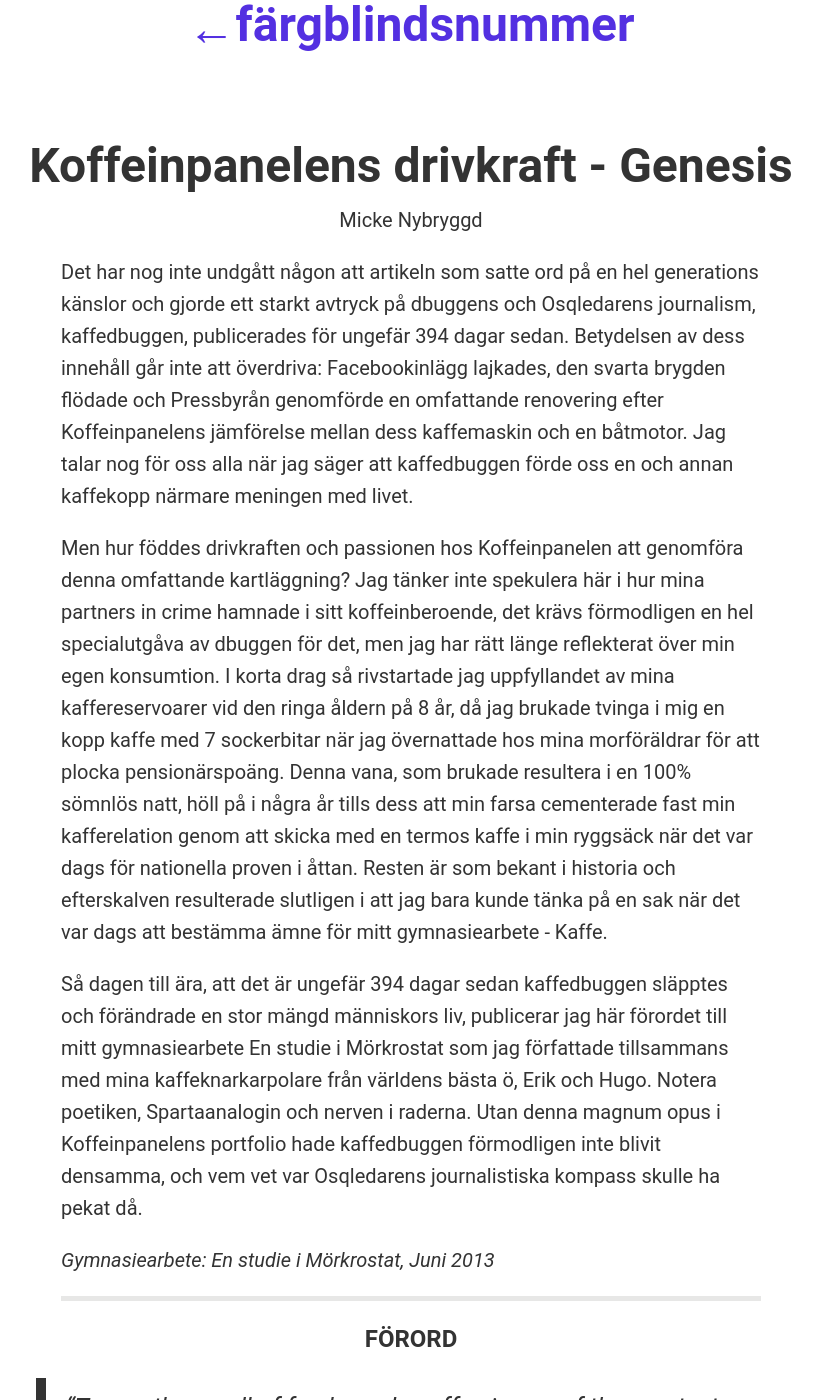
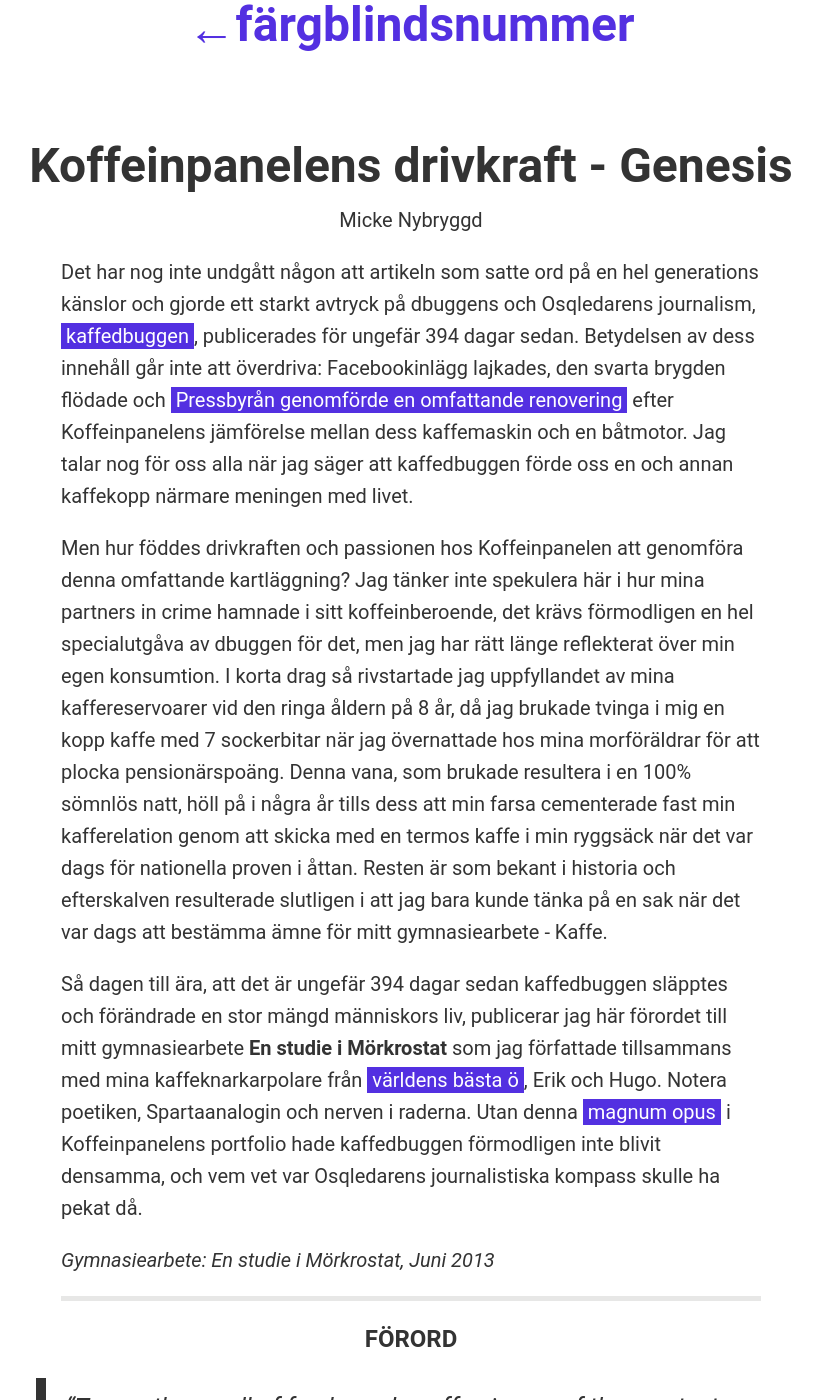
Before and after one commit to datasektionen/dbuggen, a Jekyll site: the page built from _posts/2018-04-18-koffeinpanelens-drivkraft.md, in a window 1280 px wide and 1400 px high, scrolled down 429 px. Shown: the whole window, without its empty margins (229-1051 px from the left). Built offline with Jekyll 4.4.1, drawn with Linux system fonts in a browser that asks for light colours; some of the changed lines change nothing that is shown; some of the changed text lies outside the part shown.

Commit message:
Fixade länkar o shit

```diff
--- a/_posts/2018-04-18-koffeinpanelens-drivkraft.md
+++ b/_posts/2018-04-18-koffeinpanelens-drivkraft.md
@@ -5,11 +5,11 @@ order: 3
 author: "Micke Nybryggd"
 ---
 
-Det har nog inte undgått någon att artikeln som satte ord på en hel generations känslor och gjorde ett starkt avtryck på dbuggens och Osqledarens journalism, kaffedbuggen, publicerades för ungefär 394 dagar sedan. Betydelsen av dess innehåll går inte att överdriva: Facebookinlägg lajkades, den svarta brygden flödade och Pressbyrån genomförde en omfattande renovering efter Koffeinpanelens jämförelse mellan dess kaffemaskin och en båtmotor. Jag talar nog för oss alla när jag säger att kaffedbuggen förde oss en och annan kaffekopp närmare meningen med livet.
+Det har nog inte undgått någon att artikeln som satte ord på en hel generations känslor och gjorde ett starkt avtryck på dbuggens och Osqledarens journalism, [kaffedbuggen](http://dbu.gg/issues/13), publicerades för ungefär 394 dagar sedan. Betydelsen av dess innehåll går inte att överdriva: Facebookinlägg lajkades, den svarta brygden flödade och [Pressbyrån genomförde en omfattande renovering](http://dbu.gg/issues/13) efter Koffeinpanelens jämförelse mellan dess kaffemaskin och en båtmotor. Jag talar nog för oss alla när jag säger att kaffedbuggen förde oss en och annan kaffekopp närmare meningen med livet.
 
 Men hur föddes drivkraften och passionen hos Koffeinpanelen att genomföra denna omfattande kartläggning? Jag tänker inte spekulera här i hur mina partners in crime hamnade i sitt koffeinberoende, det krävs förmodligen en hel specialutgåva av dbuggen för det, men jag har rätt länge reflekterat över min egen konsumtion. I korta drag så rivstartade jag uppfyllandet av mina kaffereservoarer vid den ringa åldern på 8 år, då jag brukade tvinga i mig en kopp kaffe med 7 sockerbitar när jag övernattade hos mina morföräldrar för att plocka pensionärspoäng. Denna vana, som brukade resultera i en 100% sömnlös natt, höll på i några år tills dess att min farsa cementerade fast min kafferelation genom att skicka med en termos kaffe i min ryggsäck när det var dags för nationella proven i åttan. Resten är som bekant i historia och efterskalven resulterade slutligen i att jag bara kunde tänka på en sak när det var dags att bestämma ämne för mitt gymnasiearbete - Kaffe.
 
-Så dagen till ära, att det är ungefär 394 dagar sedan kaffedbuggen släpptes och förändrade en stor mängd människors liv, publicerar jag här förordet till mitt gymnasiearbete En studie i Mörkrostat som jag författade tillsammans med mina kaffeknarkarpolare från världens bästa ö, Erik och Hugo. Notera poetiken, Spartaanalogin och nerven i raderna. Utan denna magnum opus i Koffeinpanelens portfolio hade kaffedbuggen förmodligen inte blivit densamma, och vem vet var Osqledarens journalistiska kompass skulle ha pekat då.
+Så dagen till ära, att det är ungefär 394 dagar sedan kaffedbuggen släpptes och förändrade en stor mängd människors liv, publicerar jag här förordet till mitt gymnasiearbete **En studie i Mörkrostat** som jag författade tillsammans med mina kaffeknarkarpolare från [världens bästa ö](https://www.youtube.com/watch?v=h0T5yN3kRDg), Erik och Hugo. Notera poetiken, Spartaanalogin och nerven i raderna. Utan denna [magnum opus](https://sv.wikipedia.org/wiki/Magnum_opus) i Koffeinpanelens portfolio hade kaffedbuggen förmodligen inte blivit densamma, och vem vet var Osqledarens journalistiska kompass skulle ha pekat då.
 
 *Gymnasiearbete: En studie i Mörkrostat,  Juni 2013*
 
@@ -26,6 +26,6 @@ Liksom männen i det antika Sparta föddes in i våldet, uppfostrades i våldet
 
 ---
 
-Så ta en kopp kaffe, läs kaffedbuggen en gång till och bejaka livet. Uppenbarligen kan ens största beroenden vara ens största framgångsfaktorer livet igenom.
+Så ta en kopp kaffe, läs [kaffedbuggen](http://dbu.gg/issues/13) en gång till och bejaka livet. Uppenbarligen kan ens största beroenden vara ens största framgångsfaktorer livet igenom.
 
 Och ja, vi fick ett högt betyg. #goodTimes
```
